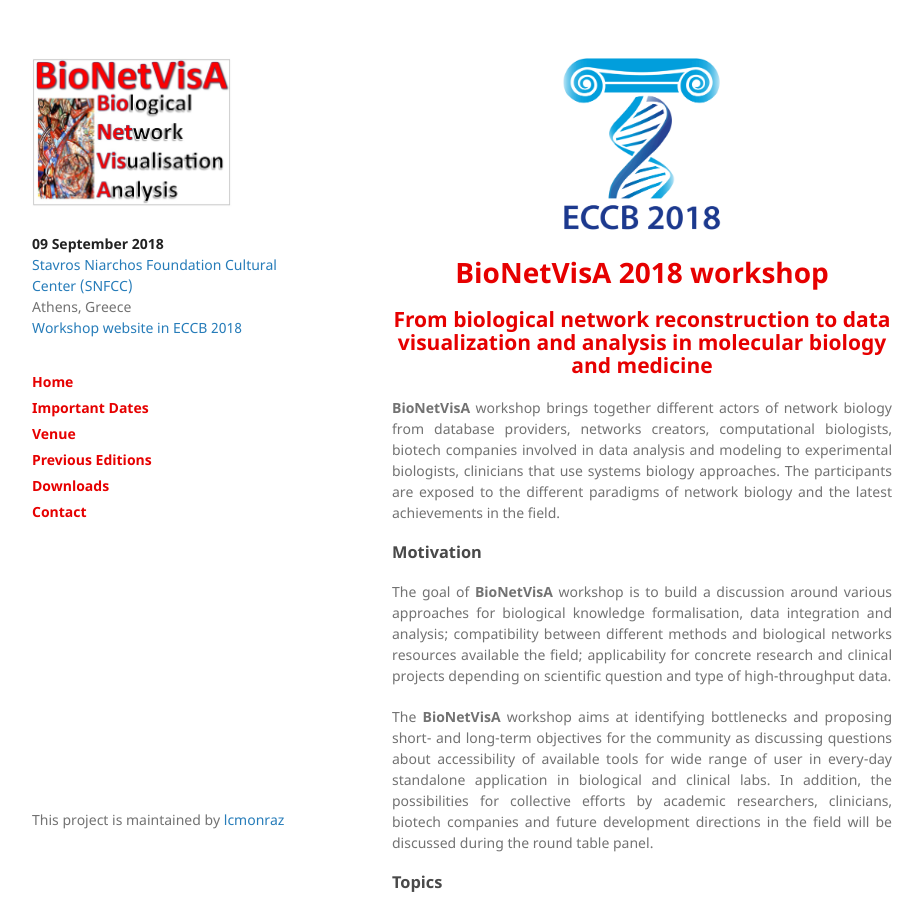
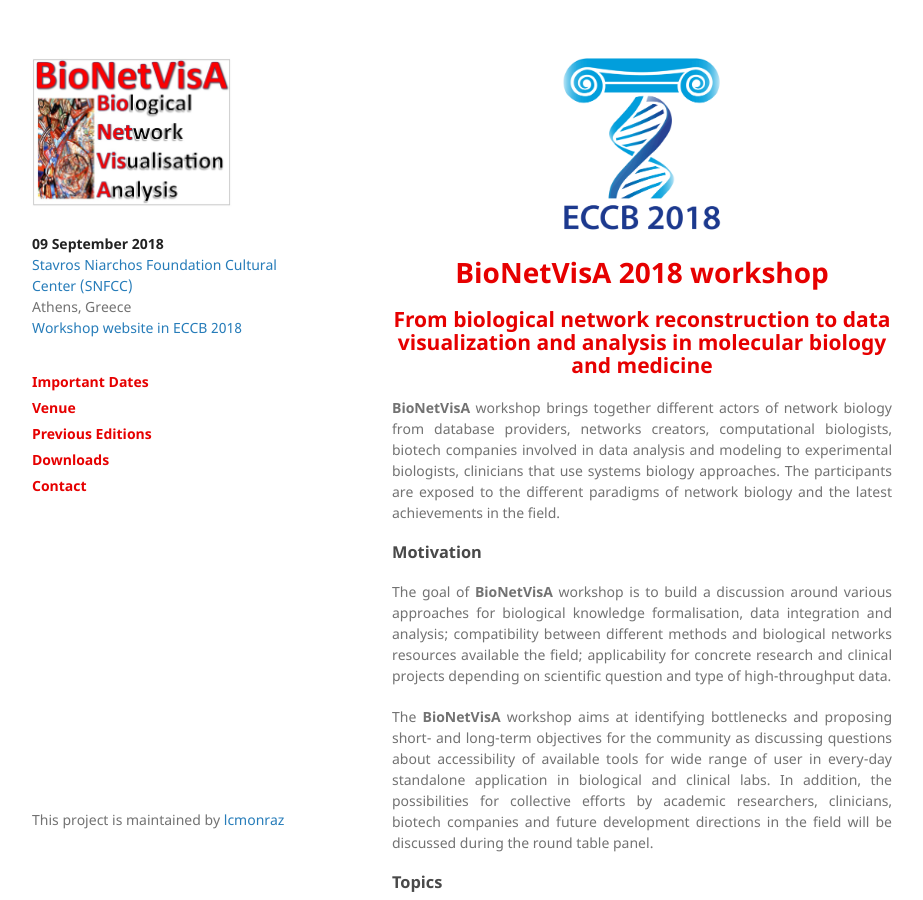
Before and after one commit to lcmonraz/Bionetvisa.github.io, a Jekyll site: the page built from index.md, in a window 1280 px wide and 900 px high. Shown: the whole window, without its empty margins (178-1101 px from the left). Built offline with Jekyll 4.4.1, drawn with Linux system fonts in a browser that asks for light colours.

Commit message:
Update default.html

```diff
--- a/_layouts/default.html
+++ b/_layouts/default.html
@@ -26,7 +26,7 @@
        </p>
       <br />
 
-        <p style="line-height:6px;"><a href="/bionetvisa"><font color="#e60000"><b>Home</b></font></a></p>
+
         <p style="line-height:6px;"><a href="/importantdates"><font color="#e60000"><b>Important Dates</b></font></a></p>
         <p style="line-height:6px;"><a href="/venue"><font color="#e60000"><b>Venue</b></font></a></p>
         <p style="line-height:6px;"><a href="/previous"><font color="#e60000"><b>Previous Editions</b></font></a></p>
```
